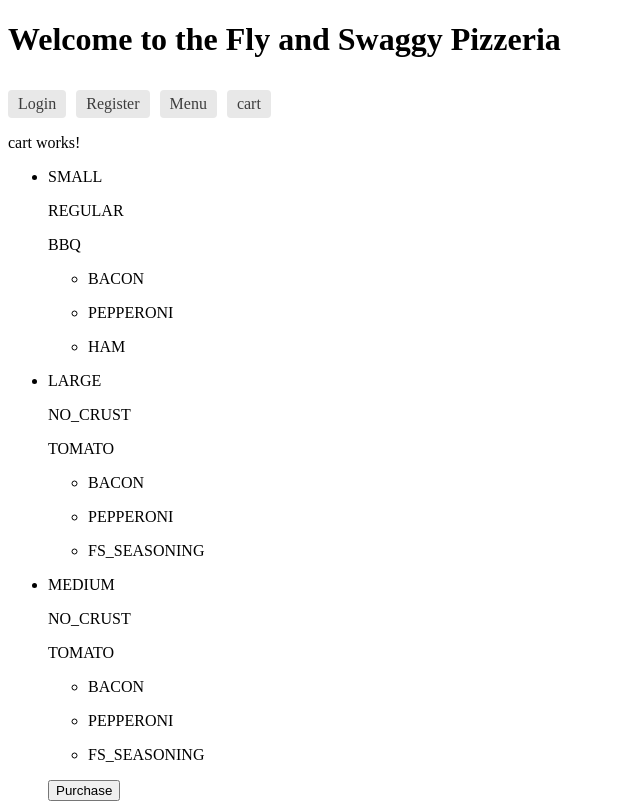
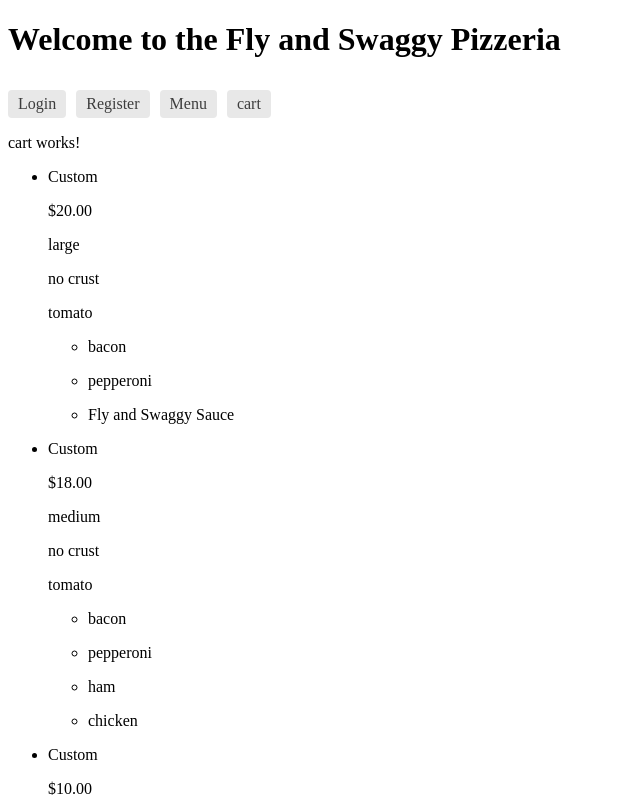
Before and after one commit to 220926-Java-Angular-NG/Fly-Swaggy-Pizzerria-FrontEnd, an Angular app in the folder pizzerria/: page /cart in a window 1280 px wide. Shown: the top 803 px of the page, without its empty margins (0-640 px from the left). Built offline with nearby package versions, Linux system fonts and the light colour scheme.

Commit message:
Cart and related componentes edited to Store and Display more information Started on Displaying Pizzas (or recipies)

```diff
--- a/pizzerria/src/app/components/cart/cart.component.html
+++ b/pizzerria/src/app/components/cart/cart.component.html
@@ -2,12 +2,14 @@
 
 <ul class="Cart">
     <li *ngFor="let pizza of pizzas">
-        <p>{{pizza.size}}</p>
-        <p>{{pizza.crust}}</p>
-        <p>{{pizza.sauce}}</p>
+        <p>{{pizza.name}}</p>
+        <P>{{formatter.format(pizza.price)}}</P>
+        <p>{{pizza.size.toLowerCase()}}</p>
+        <p>{{pizza.crust.toLowerCase().replace('_',' ')}}</p>
+        <p>{{pizza.recipe.sauce.toLowerCase()}}</p>
         <ul class="Cart">
-            <li *ngFor="let topping of pizza.toppings">
-                <p>{{topping}}</p>
+            <li *ngFor="let topping of pizza.recipe.toppings">
+                <p>{{topping.toLowerCase().replace('fs_seasoning', 'Fly and Swaggy Sauce')}}</p>
             </li>
         </ul>
     </li>
--- a/pizzerria/src/app/components/cart/cart.component.ts
+++ b/pizzerria/src/app/components/cart/cart.component.ts
@@ -1,7 +1,9 @@
 import { Component, OnInit } from '@angular/core';
 import { CartService } from 'src/app/services/cartService/cart.service';
 import { SPECALTY } from '../models/DemoPizza';
-import { Pizza } from '../models/pizza';
+import { Pizza, Size} from '../models/pizza';
+import { PizzaBox } from '../models/pizzaBox';
+
 
 @Component({
   selector: 'app-cart',
@@ -10,16 +12,65 @@ import { Pizza } from '../models/pizza';
 })
 export class CartComponent implements OnInit {
 
-pizzas: Pizza[] = []
-
+pizzas: PizzaBox[] = []
+formatter = new Intl.NumberFormat('en-US',{
+  style: 'currency',
+  currency:'USD'
+});
   constructor(private cartService:CartService) { }
-  Purchase(pizzas: Pizza[]){
-    this.cartService.purchase(pizzas).subscribe(
+  Purchase(pizzaBoxes: PizzaBox[]){
+    var subtotal:number = 0;
+    var pizzas:Pizza[] = [];
+    pizzaBoxes.forEach(box => {
+      pizzas.push(this.toPizza(box))
+      subtotal = subtotal + box.price;
+    });
+    this.cartService.purchase(pizzas, this.formatter.format(subtotal)).subscribe(
 
     )
   }
+
+  toPizza(pizzaBox: PizzaBox):Pizza{
+    let pizza:Pizza
+    pizza = {
+      size: pizzaBox.size,
+      crust: pizzaBox.crust,
+      sauce: pizzaBox.recipe.sauce,
+      toppings: pizzaBox.recipe.toppings
+    }
+      return pizza;
+  }
   ngOnInit(): void {
     this.pizzas = SPECALTY;
+    this.pizzas.forEach(box => { // if the box comes in without price, price it
+      if(box.price == 0){
+        calculate_price(box)
+      }
+      if(box.name == ""){ // if the pizza didn't have a name call it custom
+        box.name = "Custom"
+      }
+    })
   }
 
 }
+
+function calculate_price(Box:PizzaBox){
+  Box.price = 0;
+  switch(Box.size){
+      case Size.LARGE:{
+          Box.price = Box.price + 20;
+          break;
+      }
+      case Size.MEDIUM:{
+          Box.price = Box.price + 15;
+          break;
+      }
+      case Size.SMALL:{
+          Box.price = Box.price + 10;
+          break;
+      }
+  }
+  if(Box.recipe.toppings.length > 3){
+      Box.price = Box.price + Box.recipe.toppings.length*0.75;
+  }
+}
--- a/pizzerria/src/app/components/menu/menu.component.ts
+++ b/pizzerria/src/app/components/menu/menu.component.ts
@@ -7,6 +7,9 @@ import { Component, OnInit } from '@angular/core';
 })
 export class MenuComponent implements OnInit {
 
+
+
+
   constructor() { }
 
   ngOnInit(): void {
--- a/pizzerria/src/app/components/models/Cart.ts
+++ b/pizzerria/src/app/components/models/Cart.ts
@@ -1,5 +1,9 @@
+import { ImportedNgModuleProviders } from "@angular/core";
+import { LoginComponent } from "../login/login.component";
 import { Pizza } from "./pizza";
 
 export interface Cart {
+    ID: number;
     pizzas: Pizza[]
+    total: String;
 }
--- a/pizzerria/src/app/components/models/DemoPizza.ts
+++ b/pizzerria/src/app/components/models/DemoPizza.ts
@@ -1,31 +1,45 @@
 import { Pizza, Sauce, Size, Crust, Topping} from "./pizza";
+import { PizzaBox } from "./pizzaBox";
+import { Recipe } from "./Recipe";
 
-export const SPECALTY: Pizza[] = [
-    {
-    size: Size.SMALL,
-    crust: Crust.REGULAR,
-    sauce: Sauce.BBQ,
-    toppings:[
-        Topping.BACON,
-        Topping.PEPPERONI,
-        Topping.HAM
-    ]},
+export const SPECALTY: PizzaBox[] = [
     {
     size: Size.LARGE,
+    name: "",
     crust: Crust.NO_CRUST,
+    price:0,
+    recipe:{
+        name:"",
         sauce: Sauce.TOMATO,
         toppings:[
             Topping.BACON,
             Topping.PEPPERONI,
             Topping.FS_SEASONING
-        ]},
+        ]}},
     {
     size: Size.MEDIUM,
+    name: "",
     crust: Crust.NO_CRUST,
+    price:0,
+    recipe:{
+        name: "",
         sauce: Sauce.TOMATO,
         toppings:[
             Topping.BACON,
             Topping.PEPPERONI,
-                Topping.FS_SEASONING
-            ]}
+            Topping.HAM,
+            Topping.CHICKEN
+            ]}},
+    {
+    size: Size.SMALL,
+    name: "",
+    crust: Crust.NO_CRUST,
+    price:0,
+    recipe:{
+        name: "",
+        sauce: Sauce.TOMATO,
+        toppings:[
+            Topping.BACON,
+            Topping.PEPPERONI
+        ]}}
 ]
--- a/pizzerria/src/app/components/models/Recipe.ts
+++ b/pizzerria/src/app/components/models/Recipe.ts
@@ -1,5 +1,6 @@
 import {Sauce,Topping} from "./pizza";
 export interface Recipe{
+    name: String;
     sauce: Sauce;
     toppings: Topping[];
 }
--- a/pizzerria/src/app/services/cartService/cart.service.ts
+++ b/pizzerria/src/app/services/cartService/cart.service.ts
@@ -16,10 +16,12 @@ private httpOptions = {
   )
 };
 
-purchase(pizzas: Pizza[]): Observable<Cart>{
+purchase(pizzas: Pizza[], total: String): Observable<Cart>{
   let cart: Cart
   cart={
-    pizzas:pizzas
+    ID:0,
+    pizzas:pizzas,
+    total: total
   }
   return this.http.post<Cart>(this.url,cart,this.httpOptions).pipe(catchError(this.handelError('purchase',cart)))
 }
--- a/pizzerria/src/app/services/menuService/menu.service.ts
+++ b/pizzerria/src/app/services/menuService/menu.service.ts
@@ -1,4 +1,7 @@
 import { Injectable } from '@angular/core';
+
+import { Pizza, Sauce } from 'src/app/components/models/pizza';
+import { PizzaBox } from 'src/app/components/models/pizzaBox';
 
 @Injectable({
   providedIn: 'root'
```
Also changed, not shown: pizzerria/src/app/components/models/SpecaltyRecipes.ts (added, +55 -0 lines), pizzerria/src/app/components/models/pizzaBox.ts (+2 -5 lines). Lines whose indentation alone changed are shown as unchanged.
